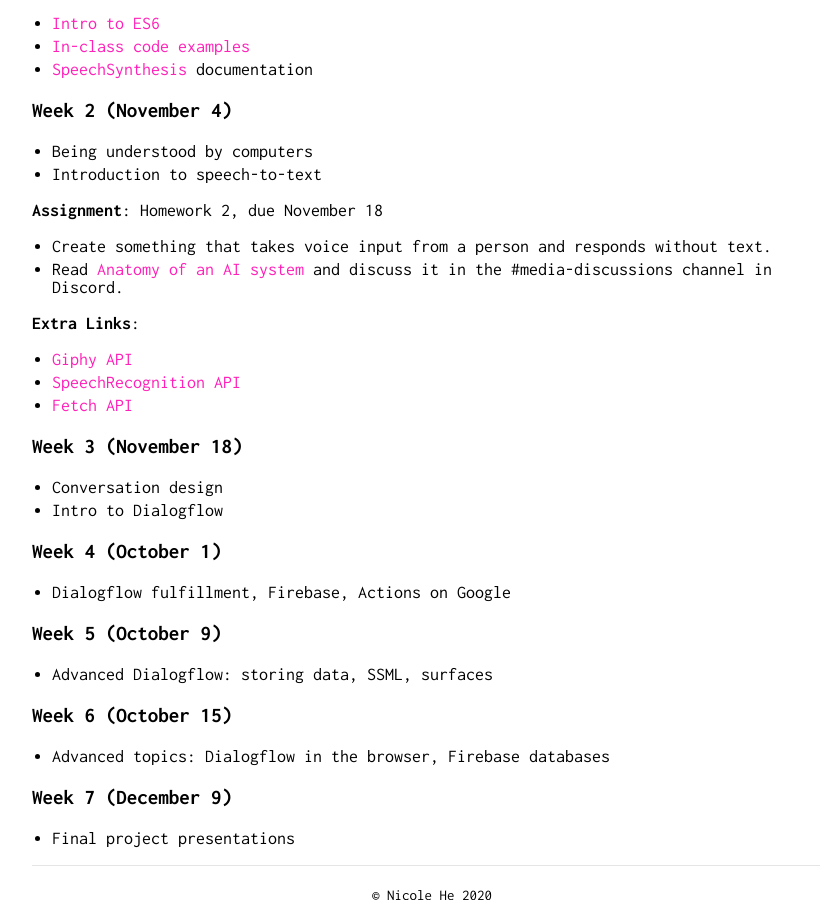
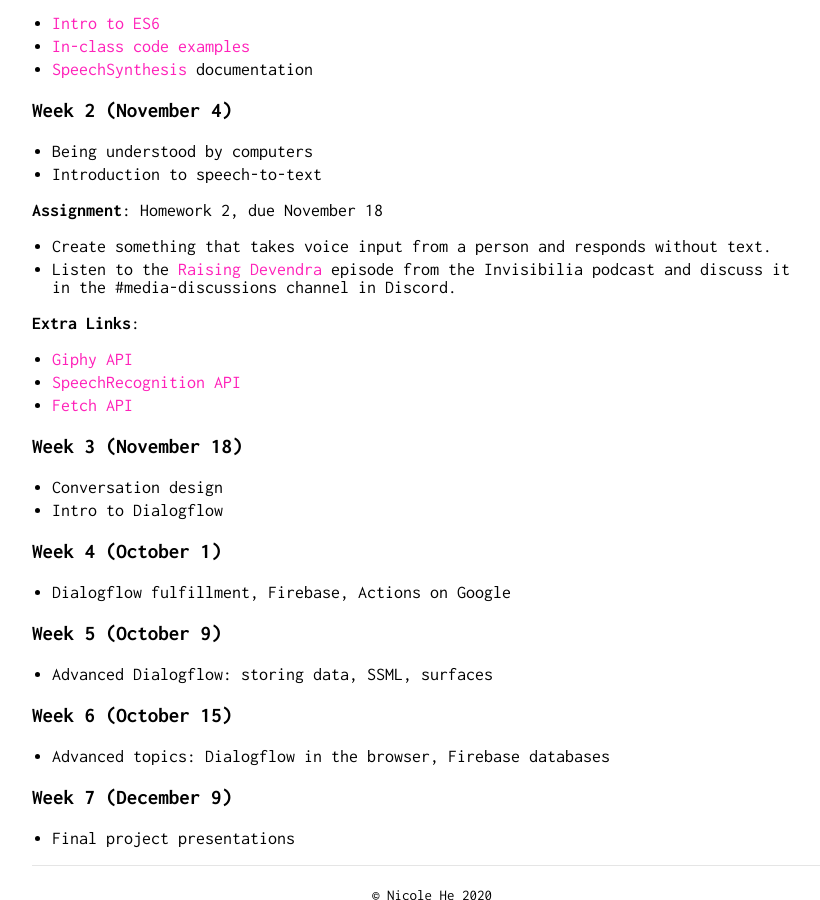
Before and after one commit to nicolehe/nicolehe.github.io, a Jekyll site: the page built from schedule.md, in a window 1280 px wide and 900 px high, scrolled down 611 px. Shown: the whole window, without its empty margins (208-1028 px from the left). Built offline with Jekyll 4.4.1, drawn with Linux system fonts in a browser that asks for light colours; our own code applies the rules of GitHub Pages for plain Markdown files.

Commit message:
change homework 2

```diff
--- a/schedule.md
+++ b/schedule.md
@@ -30,7 +30,7 @@
 
 **Assignment**: Homework 2, due November 18
 - Create something that takes voice input from a person and responds without text.
-- Read [Anatomy of an AI system](https://anatomyof.ai/) and discuss it in the #media-discussions channel in Discord.
+- Listen to the [Raising Devendra](https://www.npr.org/2019/12/13/787876476/raising-devendra) episode from the Invisibilia podcast and discuss it in the #media-discussions channel in Discord.
 
 **Extra Links**:
 - [Giphy API](https://developers.giphy.com/docs/)
```
